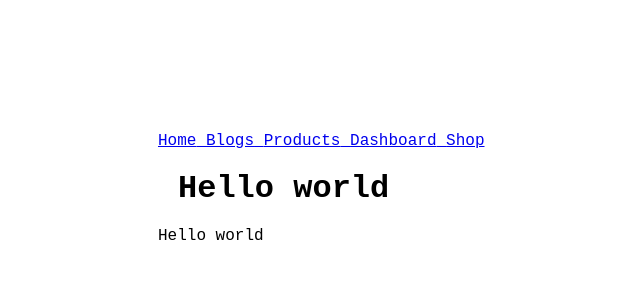
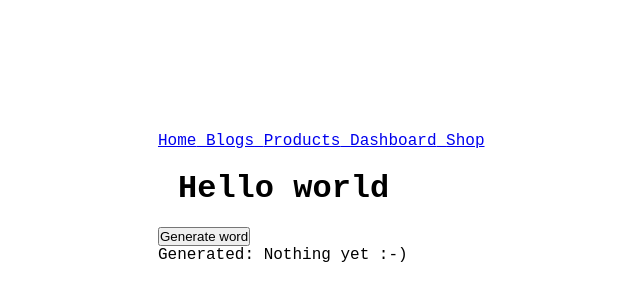
Before and after one commit to Christian-Mar/next13sandbox, a Next.js app: page / in a window 1280 px wide. Shown: the part 68-368 px from the top of the page, without its empty margins (132-772 px from the left). Built offline with nearby package versions, Linux system fonts and the light colour scheme.

Commit message:
WordGenerator

```diff
--- a/app/shared/WordGenerator.jsx
+++ b/app/shared/WordGenerator.jsx
@@ -1,16 +1,22 @@
 "use client"
 
-import { useEffect } from "react"
+import { useState } from "react"
+
+const words = ["hello", "hi", "cat", "mouse", "car", "Paris", "candle", "step", "bed", "bird"]
 
 const WordGenerator = () => {
+  const [word, setWord] = useState("Nothing yet :-)");
 
-  useEffect(() => {
-    console.log("Hello world")
-  }, [])
+ const generate = () => {
+  const randomWord = words[Math.floor(Math.random() * words.length)];
+  setWord(randomWord);
+ }
 
   return (
     <div>
-      Hello world
+      <button onClick={generate}>
+      Generate word</button>
+      <div>Generated: {word}</div>
     </div>
   )
 }
```
